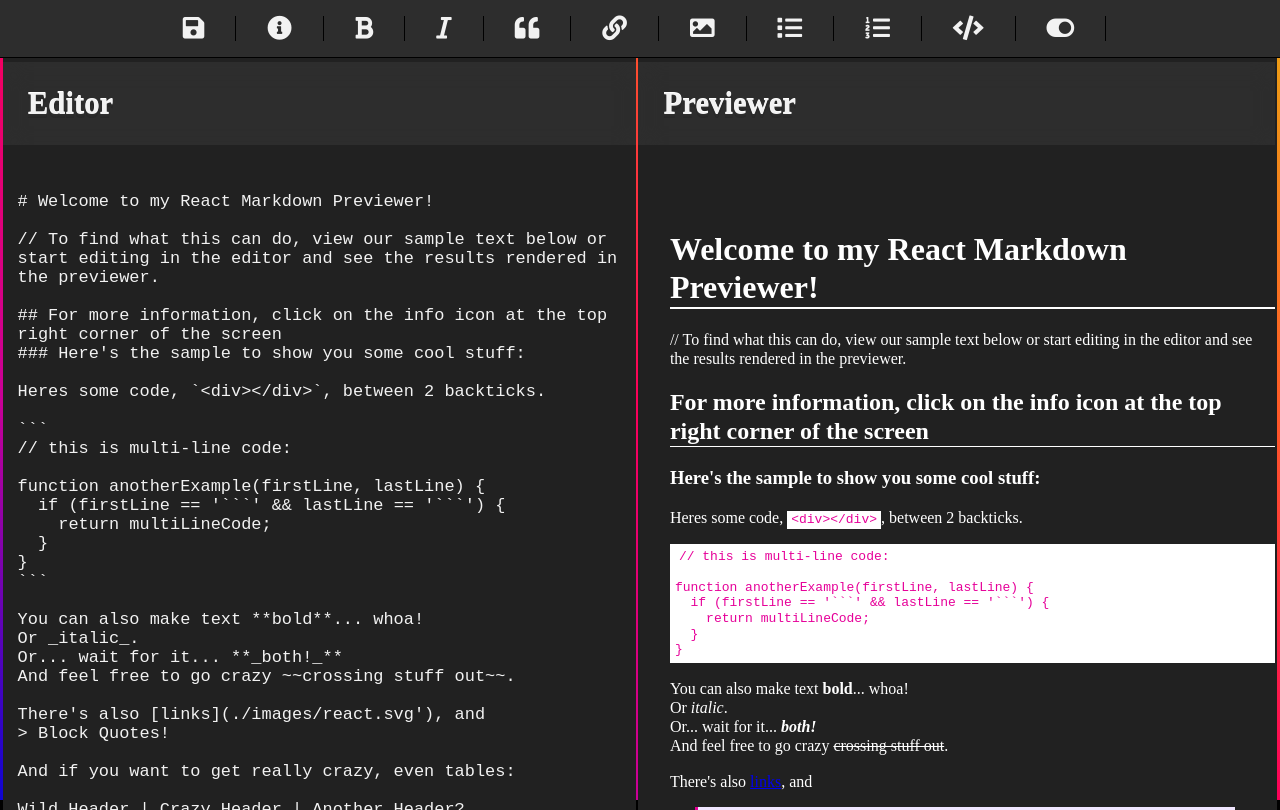
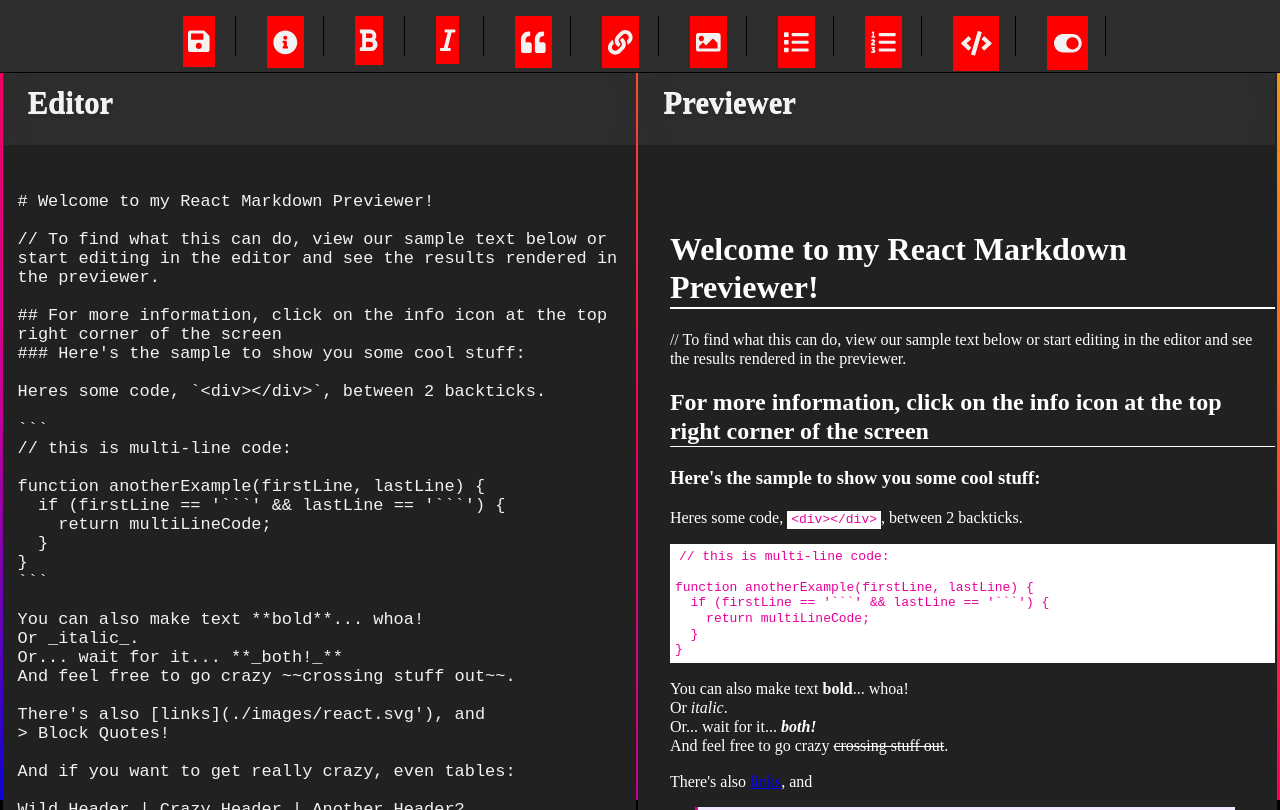
Before and after one commit to 1XWebbyX1/markdown-previewer-pwa, a React (Create React App) app: page / in a window 1280 px wide. Built offline with nearby package versions, Linux system fonts and the light colour scheme; a web font is replaced by a local one.

Commit message:
attempt to fix save function

```diff
--- a/src/components/Background.js
+++ b/src/components/Background.js
@@ -4,6 +4,7 @@ import SessionStorageManager from './sessionStorageManager'
 import Editor from './Editor'
 import Preview from './Previewer'
 import Taskbar from './Taskbar'
+import {faInfoCircle, faArrowLeft} from '@fortawesome/free-solid-svg-icons'
 
 const SSM = new SessionStorageManager();
 
@@ -58,8 +59,9 @@ class Background extends React.Component {
     super(props);
     this.state = {
       markdown: placeholder,
-      placeholder: placeholder,
-      lastClicked: ''
+      placeholder: this.markdown,
+      lastClicked: '',
+      icon: faInfoCircle
     };
     this.handleChange = this.handleChange.bind(this);
     this.switchTheme = this.switchTheme.bind(this);
@@ -91,9 +93,10 @@ class Background extends React.Component {
     if(this.props.markdown !== info){
        this.props.addText(info);
     }
-    else this.props.addText(this.state.placeholder);
-    $('#info').toggleClass('fa-info-circle');
-    $('#info').toggleClass('fa-arrow-left');
+    else {
+      console.log(this.state.placeholder);
+      this.props.addText(placeholder);
+    }
 }
 
   goEditorFullScreen(){
@@ -170,14 +173,17 @@ inserter(_stylePhrase, buttonType) {
   }
 
 handleClick(e){
-  let symbol = buttonTypes[e.target.className];
-  let style = buttonStyles[e.target.className];
+  //e.stopPropagation();
+  var target = (buttonTypes[e.target.className] == undefined) ? e.target.parentElement||e.target : e.target.parentElement||e.target;
+  console.log(target);
+  let symbol = buttonTypes[target.className];
+  let style = buttonStyles[target.className];
 
-  let stylePhrase = e.target.className == 'fa fa-bold' ||
-                      e.target.className == 'fa fa-italic' ||
-                      e.target.className == 'fa fa-code' ?
+  let stylePhrase = target.className == 'fa fa-bold' ||
+                      target.className == 'fa fa-italic' ||
+                      target.className == 'fa fa-code' ?
                       symbol+style+symbol : '\n'+ symbol+style;
-  if(e.target.className == 'fa fa-link') {
+  if(target.className == 'fa fa-link') {
     stylePhrase = symbol+style;
   }
   let userSelection = this.getSelectionText();
@@ -193,7 +199,7 @@ handleClick(e){
 
     // INSERT / UNDO INSERT
    if (this.state.lastClicked == 'insert' || this.state.lastClicked == 'undo insert') {
-     if (this.state.lastClicked == 'insert' && lastStyle == e.target.className) {
+     if (this.state.lastClicked == 'insert' && lastStyle == target.className) {
        var value = field.value.substring(0, startPos - SSM.get('insert').length) + field.value.substring(startPos - SSM.get('insert').length).replace(SSM.get('insert'), '');
        this.props.addText(value);
        this.setState({
@@ -201,10 +207,10 @@ handleClick(e){
         });
        setTimeout( () => this.setTextSelect(-1, -1), 0); //update the caret position
      } else {
-       this.inserter(stylePhrase, e.target.className);
+       this.inserter(stylePhrase, target.className);
      }
   }else { //to insert the first time
-   this.inserter(stylePhrase, e.target.className);
+   this.inserter(stylePhrase, target.className);
  }
 }
 
@@ -245,7 +251,7 @@ save(){
   render() {
     return (
        <div class="back">
-         <Taskbar onClick={this.handleClick} toggleInfo={this.toggleInfo} switchTheme={this.switchTheme} save={this.save} />
+         <Taskbar onClick={this.handleClick} toggleInfo={this.toggleInfo} switchTheme={this.switchTheme} save={this.save} icon={this.state.icon}/>
         <div class="parent">
          <Editor markdown={this.props.markdown} onChange={this.handleChange} onClick={this.goEditorFullScreen}/>
          <Preview markdown={this.props.markdown} onClick={this.goPreviewFullScreen}/>
--- a/src/components/Taskbar.js
+++ b/src/components/Taskbar.js
@@ -1,5 +1,7 @@
 import React from 'react'
-import '@fortawesome/fontawesome-free/css/all.css'
+//import '@fortawesome/fontawesome-free/css/all.css'
+import { FontAwesomeIcon } from '@fortawesome/react-fontawesome'
+import { faSave, faInfoCircle, faBold, faItalic, faQuoteLeft, faLink, faImage, faList, faListOl, faCode, faToggleOn} from '@fortawesome/free-solid-svg-icons'
 
 
 class Taskbar extends React.Component{
@@ -7,17 +9,17 @@ class Taskbar extends React.Component{
     return(
       <div id='taskbar'>
       <ul>
-       <li><i id="save" class='fa fa-save' onClick={this.props.save}></i></li>
-       <li><i id="info" onClick={this.props.toggleInfo} class='fa fa-info-circle'></i></li>
-       <li><i id="bold" onClick={this.props.onClick} className='fa fa-bold'></i></li>
-       <li><i id="italic" onClick={this.props.onClick} className='fa fa-italic'></i></li>
-       <li><i id="quote" onClick={this.props.onClick} className='fa fa-quote-left'></i></li>
-       <li><i id="link" onClick={this.props.onClick} className='fa fa-link'></i></li>
-       <li><i id="picture" onClick={this.props.onClick} className='fa fa-image'></i></li>
-       <li><i  onClick={this.props.onClick} className="fa fa-list"/></li>
-       <li><i  onClick={this.props.onClick} className="fa fa-list-ol"/></li>
-       <li><i  onClick={this.props.onClick} className="fa fa-code"/></li>
-       <li><i id="theme-switch" class='fa fa-toggle-on' onClick={this.props.switchTheme}></i></li>
+       <li><div onClick={this.props.save} className='fa fa-save'><FontAwesomeIcon id="save" className='fa fa-save icon' icon={faSave}/></div></li>
+       <li><div onClick={this.props.toggleInfo} className='fa fa-info-circle'><FontAwesomeIcon id="info" className='fa fa-info-circle icon' icon={faInfoCircle}/></div></li>
+       <li><div onClick={this.props.onClick} className='fa fa-bold'><FontAwesomeIcon id="bold" className='fa fa-bold icon' icon={faBold}/></div></li>
+       <li><div onClick={this.props.onClick} className='fa fa-italic'><FontAwesomeIcon id="italic" className='fa fa-italic icon' icon={faItalic}/></div></li>
+       <li><div onClick={this.props.onClick} className='fa fa-quote-left'><FontAwesomeIcon id="quote" className='fa fa-quote-left icon' icon={faQuoteLeft}/></div></li>
+       <li><div onClick={this.props.onClick} className='fa fa-link'><FontAwesomeIcon id="link" className='fa fa-link icon' icon={faLink}/></div></li>
+       <li><div onClick={this.props.onClick} className='fa fa-image'><FontAwesomeIcon id="picture" className='fa fa-image icon' icon={faImage}/></div></li>
+       <li><div onClick={this.props.onClick} className='fa fa-list'><FontAwesomeIcon className='fa fa-list icon' icon={faList}/></div></li>
+       <li><div onClick={this.props.onClick} className='fa fa-list-ol'><FontAwesomeIcon className='fa fa-list-ol icon' icon={faListOl}/></div></li>
+       <li><div onClick={this.props.onClick} className='fa fa-code'><FontAwesomeIcon className='fa fa-code icon' icon={faCode}/></div></li>
+       <li><div onClick={this.props.switchTheme} className='fa fa-toggle-on'><FontAwesomeIcon id="theme-switch" className='fa fa-toggle-on icon' icon={faToggleOn}/></div></li>
        </ul>
       </div>
 
--- a/src/components/Toolbar.js
+++ b/src/components/Toolbar.js
@@ -1,8 +1,6 @@
 import React from 'react'
-import $ from 'jquery'
 import { FontAwesomeIcon } from '@fortawesome/react-fontawesome'
 import { faExpandArrowsAlt} from '@fortawesome/free-solid-svg-icons'
-//import '@fortawesome/fontawesome-free/css/all.css'
 
 class Toolbar extends React.Component {
 
--- a/src/sass/02-components/Previewer.scss
+++ b/src/sass/02-components/Previewer.scss
@@ -59,7 +59,10 @@ td, th {
   padding-left: 5px;
   padding-right: 5px;
 }
-
+img{
+  width: 50%;
+  height: 10%;
+}
 
 
 }
--- a/src/sass/02-components/Taskbar.scss
+++ b/src/sass/02-components/Taskbar.scss
@@ -17,7 +17,15 @@
     border-right: 0.5px solid black;
     padding-right: 2.5%;
     margin-right: 2.5%;
-  i {
+    div{
+      width: 100%;
+      height: 100%;
+      padding: 25%;
+      background: red;
+      display: flex;
+      align-items: center;
+      justify-content: center;
+      .icon {
         z-index: 99;
         font-size: calc(0.9em + 0.8vw);
         cursor: pointer;
@@ -28,3 +36,4 @@
     }
   }
  }
+}
```
Also changed, not shown: src/redux/store.js (+0 -7 lines). Lines whose indentation alone changed are shown as unchanged.
